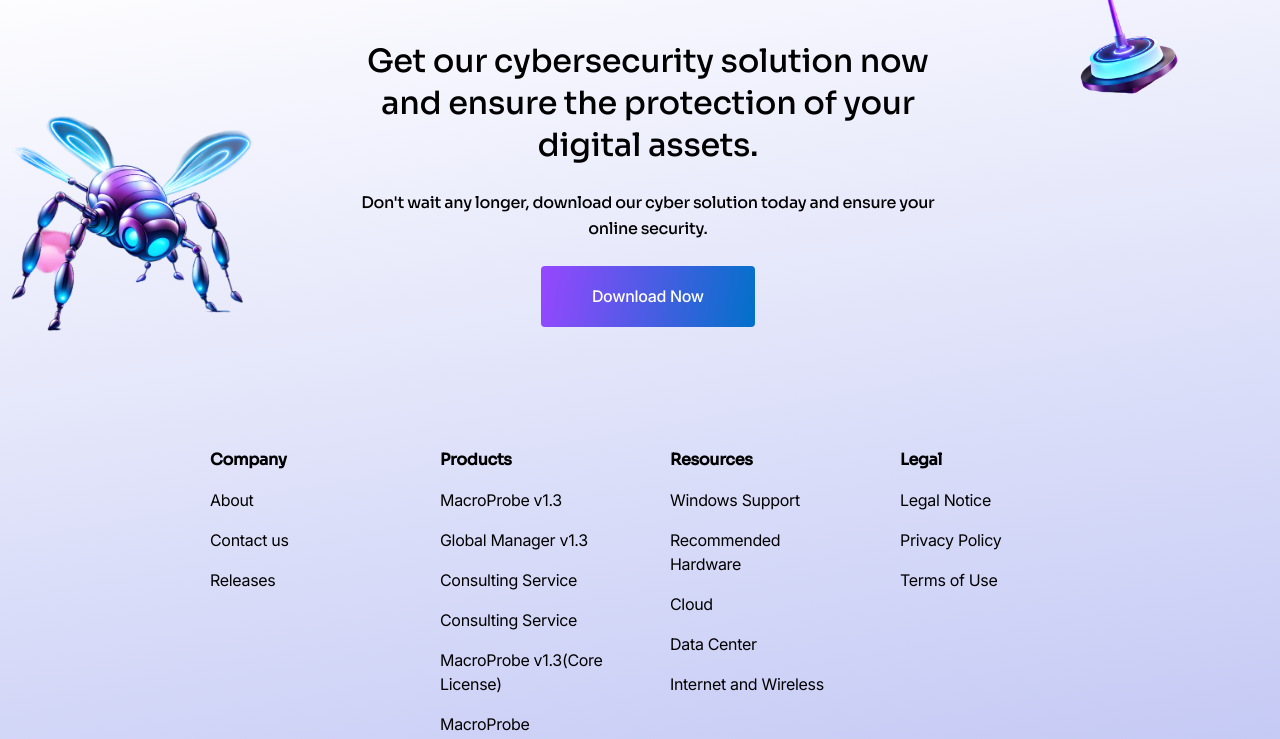
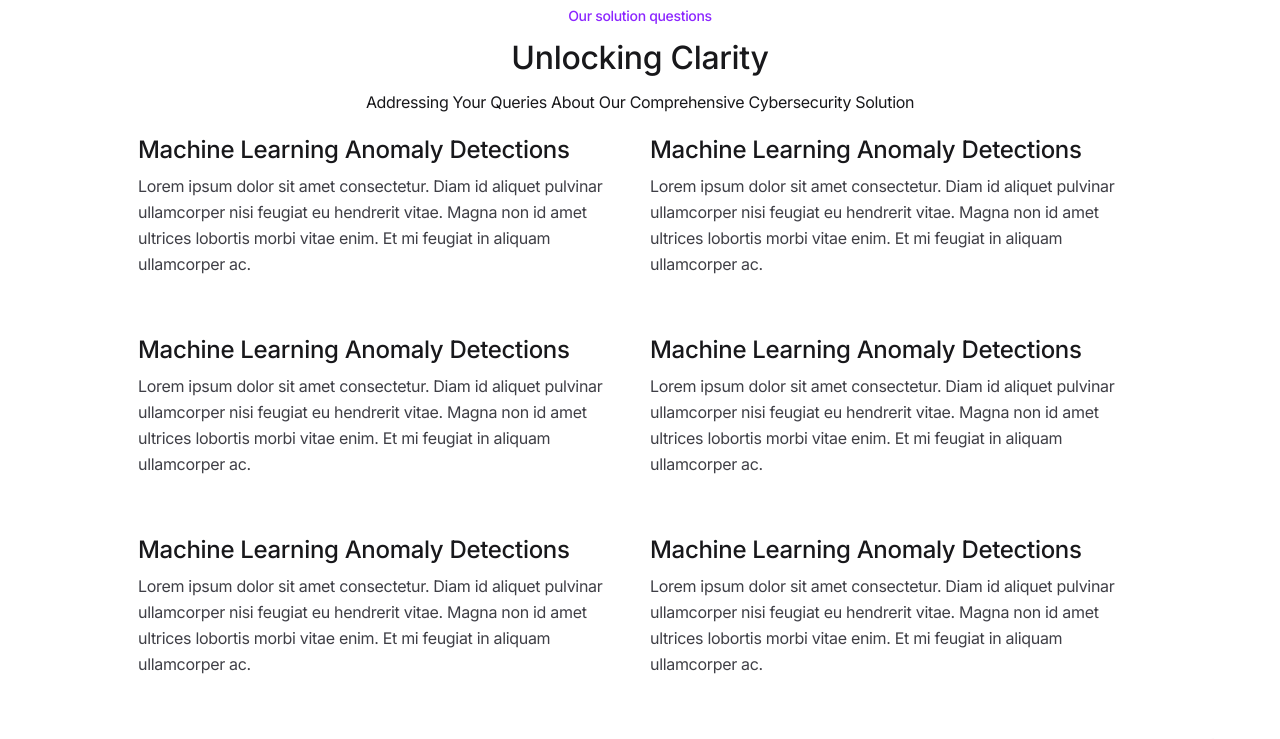
Before and after one commit to Vierra-Digital/eCyberforce-Client, a Next.js app: page / in a window 1280 px wide. Shown: the part 2380-3119 px from the top of the page. Built offline with nearby package versions, Linux system fonts and the light colour scheme.

Commit message:
create section solution

```diff
--- a/src/components/home/products/css/Products.module.css
+++ b/src/components/home/products/css/Products.module.css
@@ -15,6 +15,7 @@
     width: 90%;
   }
 }
+
 /* header */
 .header h6 {
   font-family: var(--Sora);
@@ -68,6 +69,11 @@
   .frame_one {
     flex-direction: column;
     padding-bottom: 10px;
+  }
+}
+@media screen and (max-width: 400px) {
+  .frame_one {
+    padding: 15px 10px;
   }
 }
 .frame_one .image {
@@ -215,7 +221,7 @@
   text-align: center;
 }
 
-@media screen and (max-width: 700px) {
+@media screen and (max-width: 850px) {
   .two_sections {
     flex-direction: column;
   }
--- a/src/components/home/service/css/Service.module.css
+++ b/src/components/home/service/css/Service.module.css
@@ -13,6 +13,11 @@
 @media screen and (max-width: 800px) {
   .container {
     width: 90%;
+  }
+}
+@media screen and (max-width: 300px) {
+  .container {
+    width: 97%;
   }
 }
 
--- a/src/components/home/solution/Solution.tsx
+++ b/src/components/home/solution/Solution.tsx
@@ -1,7 +1,62 @@
 import styles from "./css/Solution.module.css";
+import Icon from "./img/Icon.svg";
+import Image from "next/image";
+
+const context = [
+  {
+    title: "Machine Learning Anomaly Detections",
+    text: "Lorem ipsum dolor sit amet consectetur. Diam id aliquet pulvinar ullamcorper nisi feugiat eu hendrerit vitae. Magna non id amet ultrices lobortis morbi vitae enim. Et mi feugiat in aliquam ullamcorper ac.",
+  },
+  {
+    title: "Machine Learning Anomaly Detections",
+    text: "Lorem ipsum dolor sit amet consectetur. Diam id aliquet pulvinar ullamcorper nisi feugiat eu hendrerit vitae. Magna non id amet ultrices lobortis morbi vitae enim. Et mi feugiat in aliquam ullamcorper ac.",
+  },
+  {
+    title: "Machine Learning Anomaly Detections",
+    text: "Lorem ipsum dolor sit amet consectetur. Diam id aliquet pulvinar ullamcorper nisi feugiat eu hendrerit vitae. Magna non id amet ultrices lobortis morbi vitae enim. Et mi feugiat in aliquam ullamcorper ac.",
+  },
+  {
+    title: "Machine Learning Anomaly Detections",
+    text: "Lorem ipsum dolor sit amet consectetur. Diam id aliquet pulvinar ullamcorper nisi feugiat eu hendrerit vitae. Magna non id amet ultrices lobortis morbi vitae enim. Et mi feugiat in aliquam ullamcorper ac.",
+  },
+  {
+    title: "Machine Learning Anomaly Detections",
+    text: "Lorem ipsum dolor sit amet consectetur. Diam id aliquet pulvinar ullamcorper nisi feugiat eu hendrerit vitae. Magna non id amet ultrices lobortis morbi vitae enim. Et mi feugiat in aliquam ullamcorper ac.",
+  },
+  {
+    title: "Machine Learning Anomaly Detections",
+    text: "Lorem ipsum dolor sit amet consectetur. Diam id aliquet pulvinar ullamcorper nisi feugiat eu hendrerit vitae. Magna non id amet ultrices lobortis morbi vitae enim. Et mi feugiat in aliquam ullamcorper ac.",
+  },
+];
 
 function Solution() {
-  return <div>Solution</div>;
+  return (
+    <div className={styles.container}>
+      <div className={styles.header}>
+        <h6>Our solution questions</h6>
+        <div className={styles.title}>
+          <h2>Unlocking Clarity</h2>
+        </div>
+        <p>
+          Addressing Your Queries About Our Comprehensive Cybersecurity Solution
+        </p>
+      </div>
+      <div className={styles.Contents}>
+        {context.map((item, index) => (
+          <div key={index} className={styles.Content}>
+            <h2>{item.title}</h2>
+            <p>{item.text}</p>
+          </div>
+        ))}
+      </div>
+      <div className={styles.more}>
+        <h3>
+          Got more questions? Contact Us{" "}
+          <Image src={Icon} width={10} height={10} alt="" />
+        </h3>
+      </div>
+    </div>
+  );
 }
 
 export default Solution;
--- a/src/components/home/solution/css/Solution.module.css
+++ b/src/components/home/solution/css/Solution.module.css
@@ -1,2 +1,115 @@
-.Container {
+.container {
+  margin: 60px auto;
+  display: flex;
+  flex-direction: column;
+  max-width: 1024px;
+  gap: 12px;
 }
+@media screen and (max-width: 1100px) {
+  .container {
+    max-width: 85%;
+  }
+}
+@media screen and (max-width: 800px) {
+  .container {
+    width: 90%;
+  }
+}
+@media screen and (max-width: 300px) {
+  .container {
+    width: 97%;
+  }
+}
+
+/* header */
+.header h6 {
+  font-family: var(--Sora);
+  font-size: 14px;
+  font-weight: 500;
+  line-height: 42px;
+  text-align: center;
+  color: #8c26ff;
+}
+.header .title {
+  margin-bottom: 10px;
+}
+.header .title h2 {
+  font-family: var(--Sora);
+  font-size: 32px;
+  font-weight: 500;
+  line-height: 42px;
+  color: #18181b;
+  text-align: center;
+}
+@media screen and (max-width: 750px) {
+  .header .title h2 {
+    font-size: 24px;
+  }
+}
+.header .text {
+  margin: 0 auto;
+  max-width: 400px;
+}
+.header p {
+  font-family: var(--Sora);
+  font-size: 16px;
+  font-weight: 400;
+  line-height: 26px;
+  color: #18181b;
+  text-align: center;
+}
+
+/* Contents */
+.Contents {
+  display: flex;
+  flex-wrap: wrap;
+}
+@media screen and (max-width: 800px) {
+  .Contents {
+    flex-direction: column;
+    align-items: center;
+  }
+}
+.Contents .Content {
+  width: 50%;
+  padding: 10px;
+  margin-bottom: 40px;
+  box-sizing: border-box;
+}
+@media screen and (max-width: 800px) {
+  .Contents .Content {
+    width: 100%;
+  }
+}
+.Contents .Content h2 {
+  font-family: var(--Sora);
+  font-size: 24px;
+  font-weight: 500;
+  line-height: 26px;
+  color: #18181b;
+}
+.Contents .Content p {
+  margin-top: 10px;
+  font-family: var(--Sora);
+  font-size: 16px;
+  font-weight: 400;
+  line-height: 26px;
+  color: #3f3f46;
+}
+
+/* more */
+.more {
+  margin: auto;
+  cursor: pointer;
+}
+.more h3 {
+  display: flex;
+  gap: 6px;
+  font-family: var(--Sora);
+  font-size: 16px;
+  font-weight: 700;
+  line-height: 28px;
+  letter-spacing: 0px;
+  text-align: center;
+  color: #0171c9;
+}
```
Also changed, not shown: src/components/home/solution/img/Icon.svg (added).
